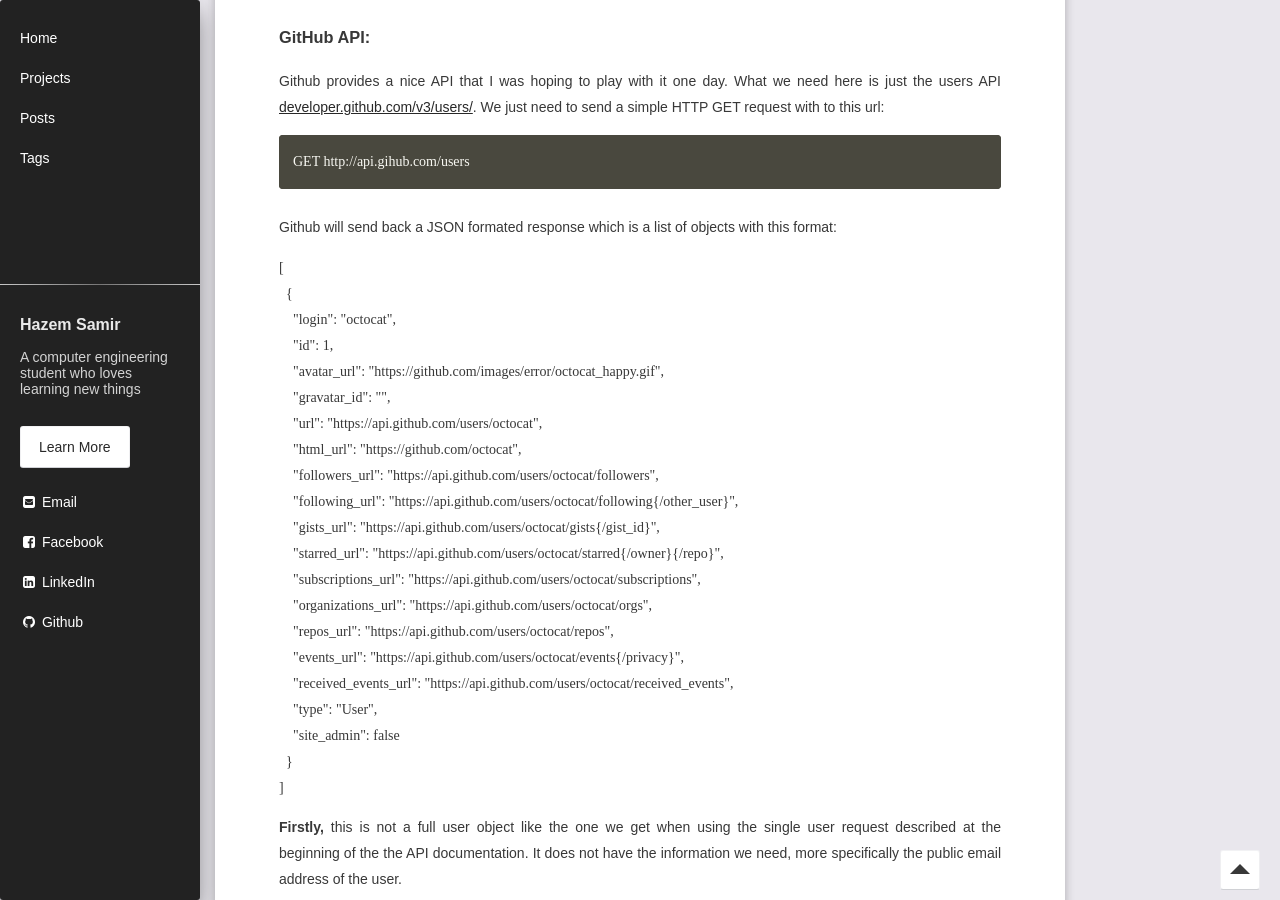
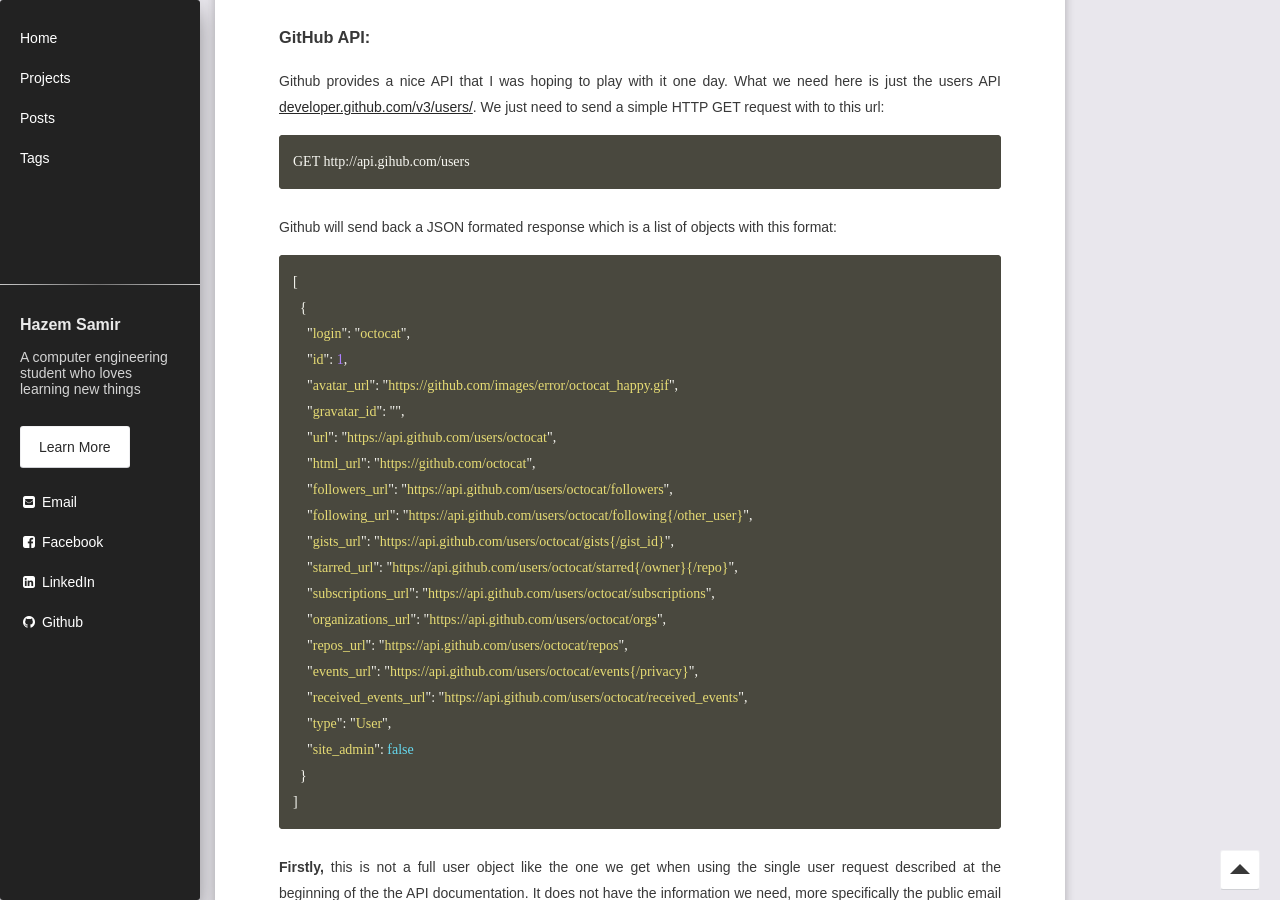
Before and after one commit to HazemSamir/HazemSamir.github.io, a Jekyll site: the page built from _posts/2016-07-25-spam-emails-to-github-users-python.md, in a window 1280 px wide and 900 px high, scrolled down 1007 px. Built offline with Jekyll 4.4.1, drawn with Linux system fonts in a browser that asks for light colours; some web fonts are replaced; comment, search, counter and statistics services are not loaded; some of the changed lines change nothing that is shown; some of the changed text lies outside the part shown.

Commit message:
reformat 4

````diff
--- a/_posts/2016-07-25-spam-emails-to-github-users-python.md
+++ b/_posts/2016-07-25-spam-emails-to-github-users-python.md
@@ -28,7 +28,7 @@
 
 Github will send back a JSON formated response which is a list of objects with this format:
 
-``` JSON
+```javascript
 [
   {
     "login": "octocat",
@@ -89,6 +89,24 @@
 
 Done with API part, let's Iterate over the list and send our lovely spammy mails.
 
+<p>
+Hey there,<br><br>
+
+<q> I came across your Github account and felt compelled to reach out. </q> <br><br>
+I am just a simple bot built to spam github users who have a public email on their github profile like you.<br>
+I was created by a github user who got a spam email like this from a person called Sara Hincapie from careerscore.com.
+He think that they use github api to spam users and invite them to their website so he tried to write a scrapper like them. <br><br>
+
+So if I passed your spam filter, and you read this message then I succeeded in my only mission in life. <br><br>
+
+sorry to bother you,<br><br>
+
+Cheers,<br><br>
+Scrapper of Github
+
+<h6> careerscore.com-like bot </h6>
+</p>
+
 In our main loop, we will use `try and except` to catch the exception occurs when we reach our limit of requests per hour, then we will halt for 30 minutes then try again. Obliviously the script will work for a long time so we may stop the script and restart it many times and we don't want to start every time from the very beginning id, so I will store and update a text file beside the script with the last id we retrieved and read from it when ever the script starts, it it does not exist or badly formated, we will assume that we will begin from the beginning.
 
 Then let's use a gmail account for sending the email as explained [here](http://stackabuse.com/how-to-send-emails-with-gmail-using-python/).
````
